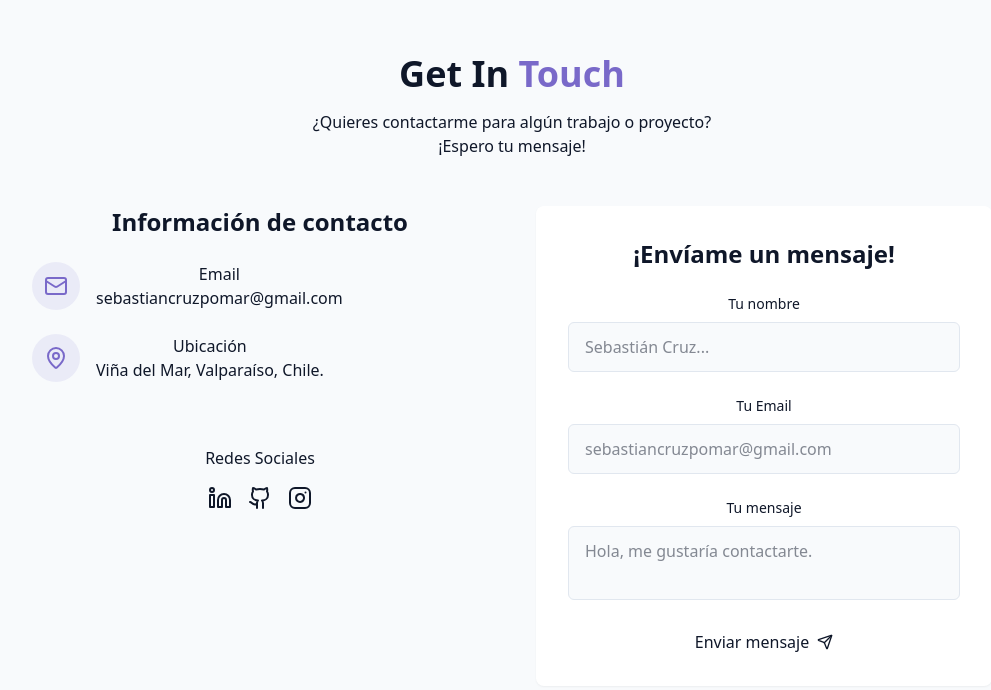
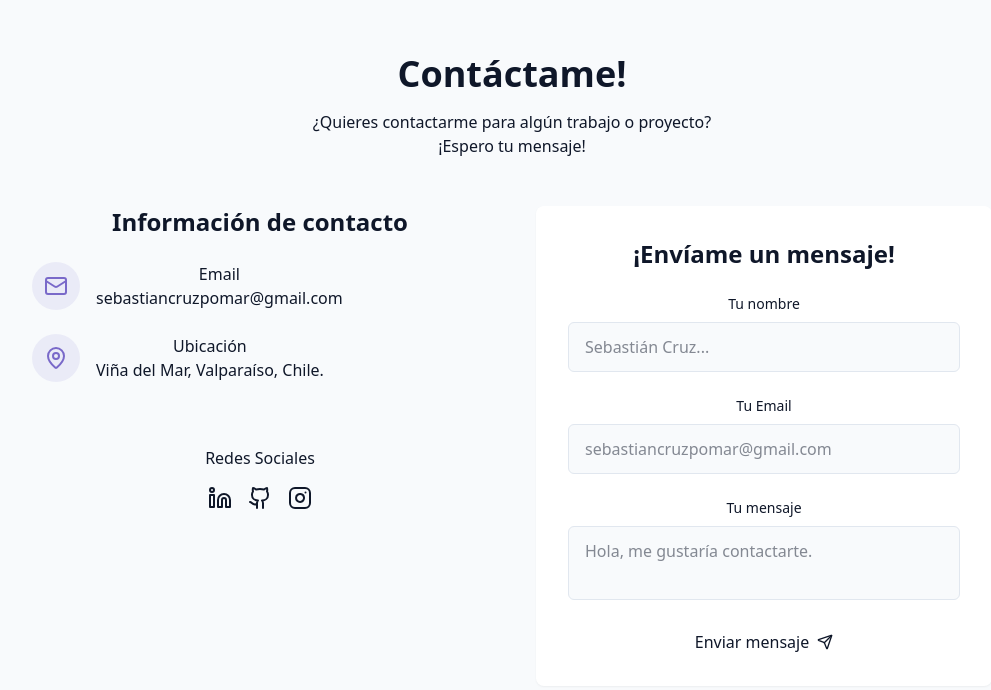
Before and after one commit to sebacruz1/Portafolio, a React (Vite) app: page / in a window 1280 px wide. Shown: the part 2356-3046 px from the top of the page, without its empty margins (128-1119 px from the left). Built offline with nearby package versions, Linux system fonts and the light colour scheme.

Commit message:
error de tipeo

```diff
--- a/src/components/Contacto.jsx
+++ b/src/components/Contacto.jsx
@@ -22,8 +22,8 @@ export const Contacto = () => {
     <section id="contact" className="py-24 px-4 relative bg-secondary/30">
       <div className="container mx-auto max-w-5xl">
         <h2 className="text-3xl md:text-4xl font-bold mb-4 text-center">
-          Get In <span className="text-primary"> Touch</span>
-        </h2>
+       		Contáctame!
+ 	</h2>
 
         <p className="text-center text-muted-foreground mb-12 max-w-2xl mx-auto">
           ¿Quieres contactarme para algún trabajo o proyecto?
```
